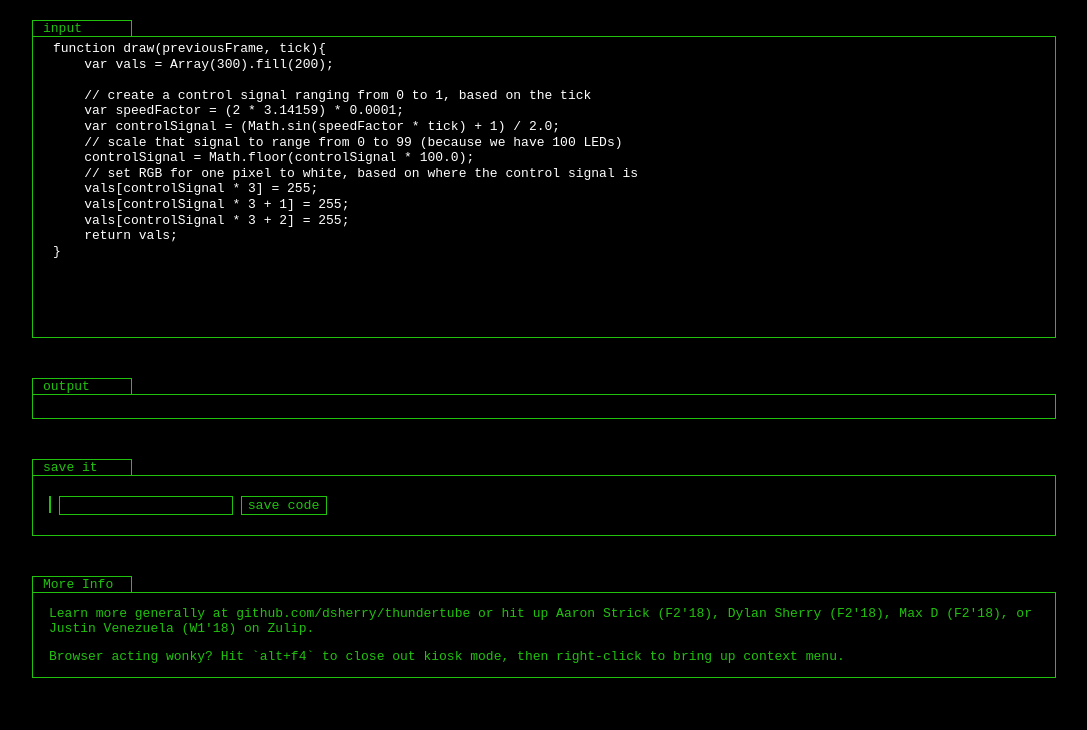
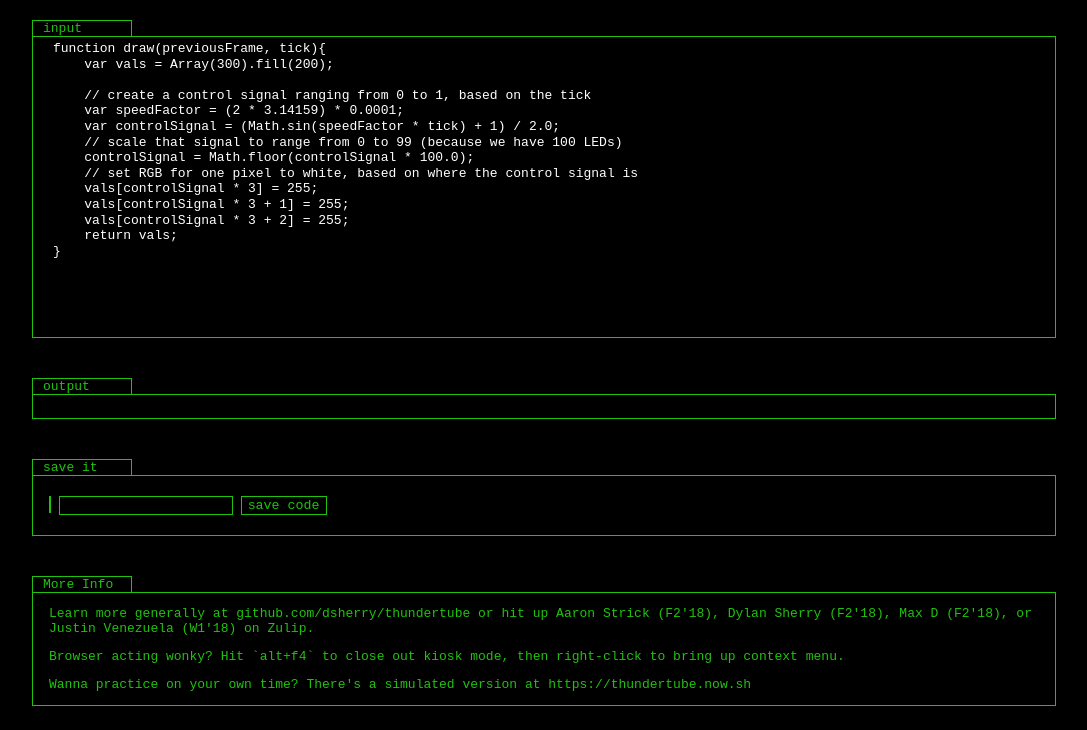
Before and after one commit to dsherry/thundertube, a website: page client/index.html in a window 1280 px wide. Shown: the whole page, without its empty margins (96-1183 px from the left). Drawn offline with Linux system fonts and the light colour scheme; no server answers.

Commit message:
advertise simulated version

```diff
--- a/client/index.html
+++ b/client/index.html
@@ -116,6 +116,9 @@
                 <p>
                     Browser acting wonky? Hit `alt+f4` to close out kiosk mode, then right-click to bring up context menu.
                 </p>
+                <p>
+                    Wanna practice on your own time? There's a simulated version at https://thundertube.now.sh
+                </p>
             </div>
         </div>
     </body>
```
